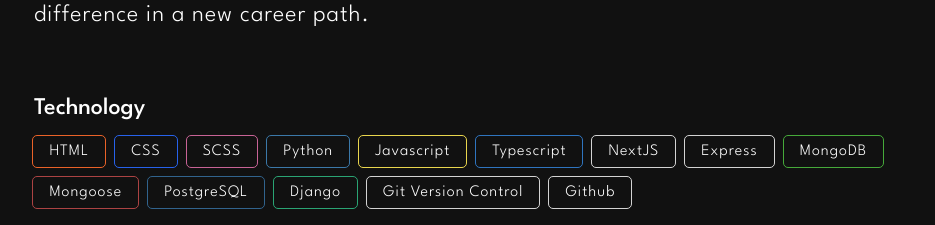
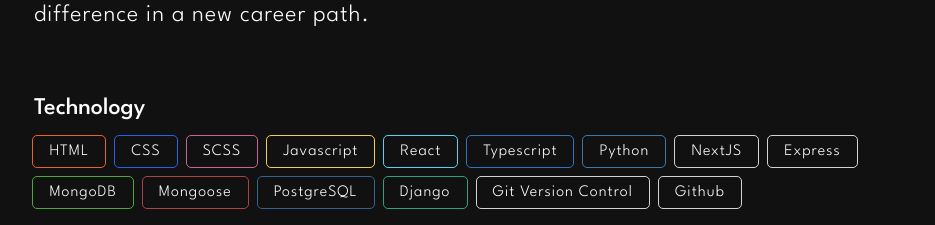
Before and after one commit to colinstoutt/portfolio_colin-stoutt, a Next.js app: page / in a window 1280 px wide. Shown: the part 1260-1485 px from the top of the page, without its empty margins (171-1106 px from the left). Built offline with nearby package versions, Linux system fonts and the light colour scheme.

Commit message:
add react to skills

```diff
--- a/src/components/About.jsx
+++ b/src/components/About.jsx
@@ -45,23 +45,27 @@ const About = () => {
 
           <span
             className="about__section-skills-skill"
-            style={{ border: "1px solid #3b78a8" }}
-          >
-            Python
-          </span>
-
-          <span
-            className="about__section-skills-skill"
             style={{ border: "1px solid #e9d54d" }}
           >
             Javascript
           </span>
-
+          <span
+            className="about__section-skills-skill"
+            style={{ border: "1px solid #5dd0ef" }}
+          >
+            React
+          </span>
           <span
             className="about__section-skills-skill"
             style={{ border: "1px solid #2f75c0 " }}
           >
             Typescript
+          </span>
+          <span
+            className="about__section-skills-skill"
+            style={{ border: "1px solid #3b78a8" }}
+          >
+            Python
           </span>
           <span
             className="about__section-skills-skill"
```
